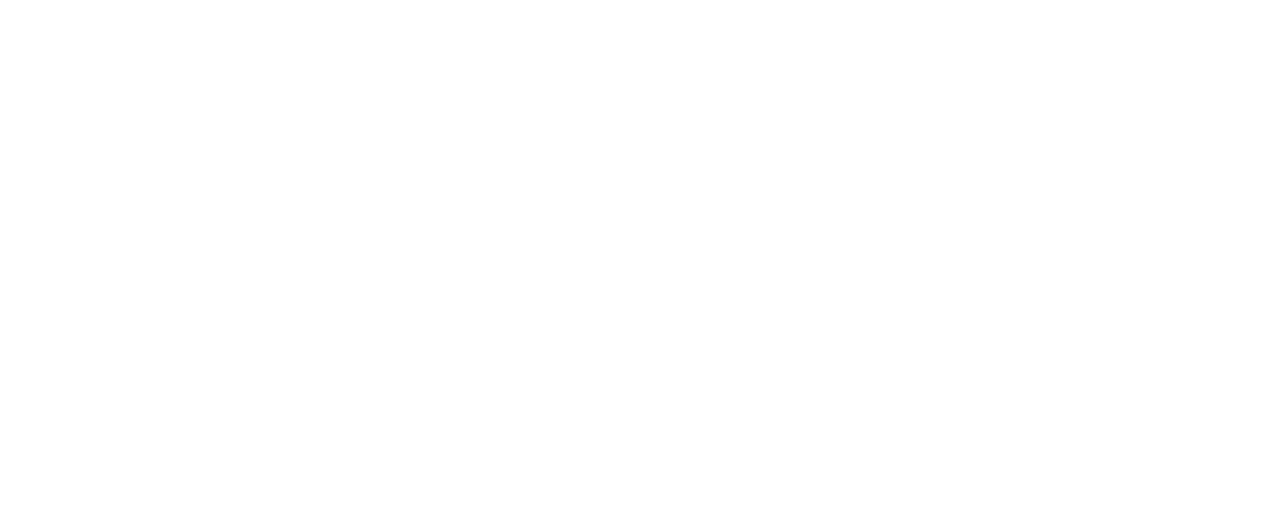
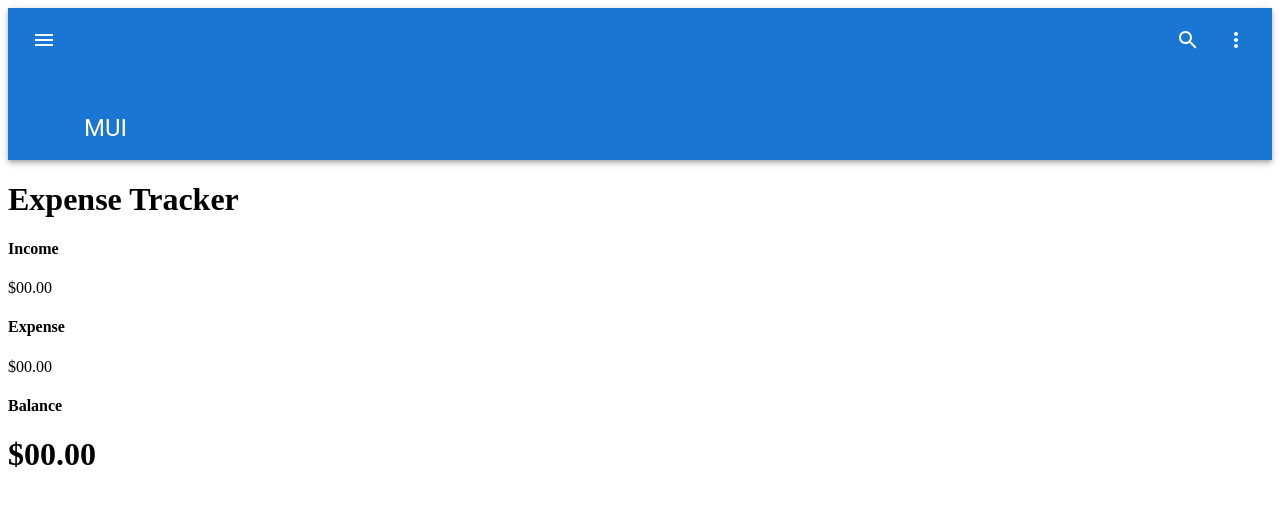
Before and after one commit to DavidBlueLamassu/personal-financial-planner, a React (Create React App) app: page / in a window 1280 px wide. Shown: the top 506 px of the page. Built offline with nearby package versions, Linux system fonts and the light colour scheme.

Commit message:
resolved conflict

```diff
--- a/package.json
+++ b/package.json
@@ -5,7 +5,10 @@
   "dependencies": {
     "@emotion/react": "^11.10.6",
     "@emotion/styled": "^11.10.6",
+<<<<<<< Updated upstream
     "@mui/icons-material": "^5.11.11",
+=======
+>>>>>>> Stashed changes
     "@mui/material": "^5.11.14",
     "@testing-library/jest-dom": "^5.16.5",
     "@testing-library/react": "^13.4.0",
--- a/src/App.js
+++ b/src/App.js
@@ -1,11 +1,20 @@
 import React from "react";
 import "./App.css";
 import { Header } from "./components/Header";
+import NavBar from "./components/NavBar";
+import { NetIncome } from "./components/NetIncome";
+import { RevenueOrExpense } from "./components/RevenueOrExpense";
 
 function App() {
   return (
     <div>
-      <header />
+      <NavBar />
+
+      <Header />
+      <div>
+        <RevenueOrExpense />
+        <NetIncome />
+      </div>
     </div>
   );
 }
--- a/src/components/Header.js
+++ b/src/components/Header.js
@@ -3,7 +3,7 @@
 export const Header = () => {
   return (
     <div>
-      <h1>Income vs Expense Planner</h1>
+      <h1>Expense Tracker</h1>
     </div>
   );
 };
--- a/src/components/NavBar.js
+++ b/src/components/NavBar.js
@@ -1,135 +1,59 @@
-// import React from "react";
-// import { NavLink } from "react-router-dom";
-// import Moment from "react-moment";
+import * as React from "react";
+import { styled } from "@mui/material/styles";
+import AppBar from "@mui/material/AppBar";
+import Box from "@mui/material/Box";
+import Toolbar from "@mui/material/Toolbar";
+import IconButton from "@mui/material/IconButton";
+import Typography from "@mui/material/Typography";
+import MenuIcon from "@mui/icons-material/Menu";
+import SearchIcon from "@mui/icons-material/Search";
+import MoreIcon from "@mui/icons-material/MoreVert";
 
-// // import styles from "./Navbar.styles.css";
-
-// function NavBar() {
-//   return (
-//     <ul className="nav nav-tabs">
-//       <li className="nav-item">
-//         <NavLink
-//           to="/"
-//           end
-//           className={({ isActive }) =>
-//             isActive ? "nav-link active" : "nav-link"
-//           }
-//         >
-//           Home
-//         </NavLink>
-//       </li>
-//       <li className="nav-item">
-//         <NavLink
-//           to="pieChart"
-//           className={({ isActive }) =>
-//             isActive ? "nav-link active" : "nav-link"
-//           }
-//         >
-//           Pie Chart
-//         </NavLink>
-//       </li>
-//       <li className="nav-item">
-//         <NavLink
-//           to="forecast"
-//           className={({ isActive }) =>
-//             isActive ? "nav-link active" : "nav-link"
-//           }
-//         >
-//           Forecast
-//         </NavLink>
-//       </li>
-//       <li className="nav-item">
-//         <NavLink
-//           to="summary"
-//           end
-//           className={({ isActive }) =>
-//             isActive ? "nav-link active" : "nav-link"
-//           }
-//         >
-//           Summary
-//         </NavLink>
-//       </li>
-//       <li>
-//         <Moment format="dddd, DD MMMM YYYY"></Moment>
-//       </li>
-//     </ul>
-//   );
-// }
-
-// export default NavBar;
-
-import React from "react";
-import {
-  AppBar,
-  Toolbar,
-  Menu,
-  MenuItem,
-  Typography,
-  IconButton,
-  Stack,
-  Button,
-} from "@mui/material";
-import { styled } from "@mui/material/styles";
-import { green, red } from "@mui/material/colors";
-import SavingsIcon from "@mui/icons-material/Savings";
-import { NavLink as Router, Switch, Route } from "react-router-dom";
-
-const useStyles = styled((theme) => ({
-  navlinks: {
-    marginLeft: theme.spacing(10),
-    display: "flex",
-  },
-  logo: {
-    flexGrow: "1",
-    cursor: "pointer",
-  },
-  link: {
-    textDecoration: "none",
-    color: "white",
-    fontSize: "20px",
-    marginLeft: theme.spacing(20),
-    "&:hover": {
-      color: "yellow",
-      borderBottom: "1px solid white",
-    },
+const StyledToolbar = styled(Toolbar)(({ theme }) => ({
+  alignItems: "flex-start",
+  paddingTop: theme.spacing(1),
+  paddingBottom: theme.spacing(2),
+  // Override media queries injected by theme.mixins.toolbar
+  "@media all": {
+    minHeight: 128,
   },
 }));
 
-function NavBar() {
-  const classes = useStyles();
-
+export default function NavBar() {
   return (
-    <AppBar position="static">
-      <Toolbar>
-        <IconButton size="large" edge="start" color="inherit" aria-label="logo">
-          <SavingsIcon />
-        </IconButton>
-
-        <Typography variant="h6" sx={{ flexGrow: 1 }} className={classes.logo}>
-          Personal Financial Planner
-        </Typography>
-        <Stack direction="row" spacing={2}>
-          <Button color="inherit">Home</Button>
-          <Button color="inherit">Charts</Button>
-          <Button color="inherit">Forecast</Button>
-          <Button color="inherit">Summary</Button>
-        </Stack>
-        {/* <div className={classes.navlinks}>
-          <NavLink to="/" className={classes.link}>
-            Home
-          </NavLink>
-          <NavLink to="/about" className={classes.link}>
-            About
-          </NavLink>
-          <NavLink to="/contact" className={classes.link}>
-            Contact
-          </NavLink>
-          <NavLink to="/faq" className={classes.link}>
-            FAQ
-          </NavLink>
-        </div> */}
-      </Toolbar>
-    </AppBar>
+    <Box sx={{ flexGrow: 1 }}>
+      <AppBar position="static">
+        <StyledToolbar>
+          <IconButton
+            size="large"
+            edge="start"
+            color="inherit"
+            aria-label="open drawer"
+            sx={{ mr: 2 }}
+          >
+            <MenuIcon />
+          </IconButton>
+          <Typography
+            variant="h5"
+            noWrap
+            component="div"
+            sx={{ flexGrow: 1, alignSelf: "flex-end" }}
+          >
+            MUI
+          </Typography>
+          <IconButton size="large" aria-label="search" color="inherit">
+            <SearchIcon />
+          </IconButton>
+          <IconButton
+            size="large"
+            aria-label="display more actions"
+            edge="end"
+            color="inherit"
+          >
+            <MoreIcon />
+          </IconButton>
+        </StyledToolbar>
+      </AppBar>
+    </Box>
   );
 }
-export default NavBar;
--- a/src/components/NetIncome.js
+++ b/src/components/NetIncome.js
@@ -0,0 +1,10 @@
+import React from "react";
+
+export const NetIncome = () => {
+  return (
+    <>
+      <h4>Balance</h4>
+      <h1>$00.00</h1>
+    </>
+  );
+};
--- a/src/components/RevenueOrExpense.js
+++ b/src/components/RevenueOrExpense.js
@@ -0,0 +1,16 @@
+import React from "react";
+
+export const RevenueOrExpense = () => {
+  return (
+    <div>
+      <div>
+        <h4>Income</h4>
+        <p>$00.00</p>
+      </div>
+      <div>
+        <h4>Expense</h4>
+        <p>$00.00</p>
+      </div>
+    </div>
+  );
+};
```
Also changed, not shown: 1 other file (tests, documents, lock files or other folders).
